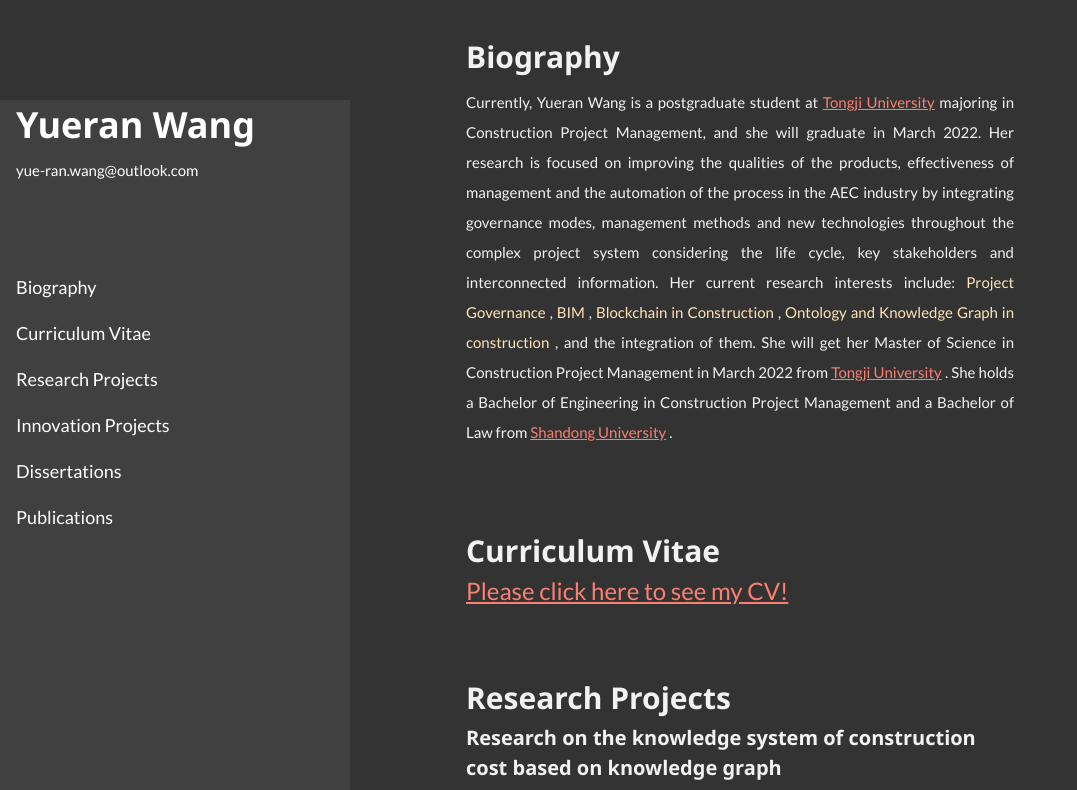
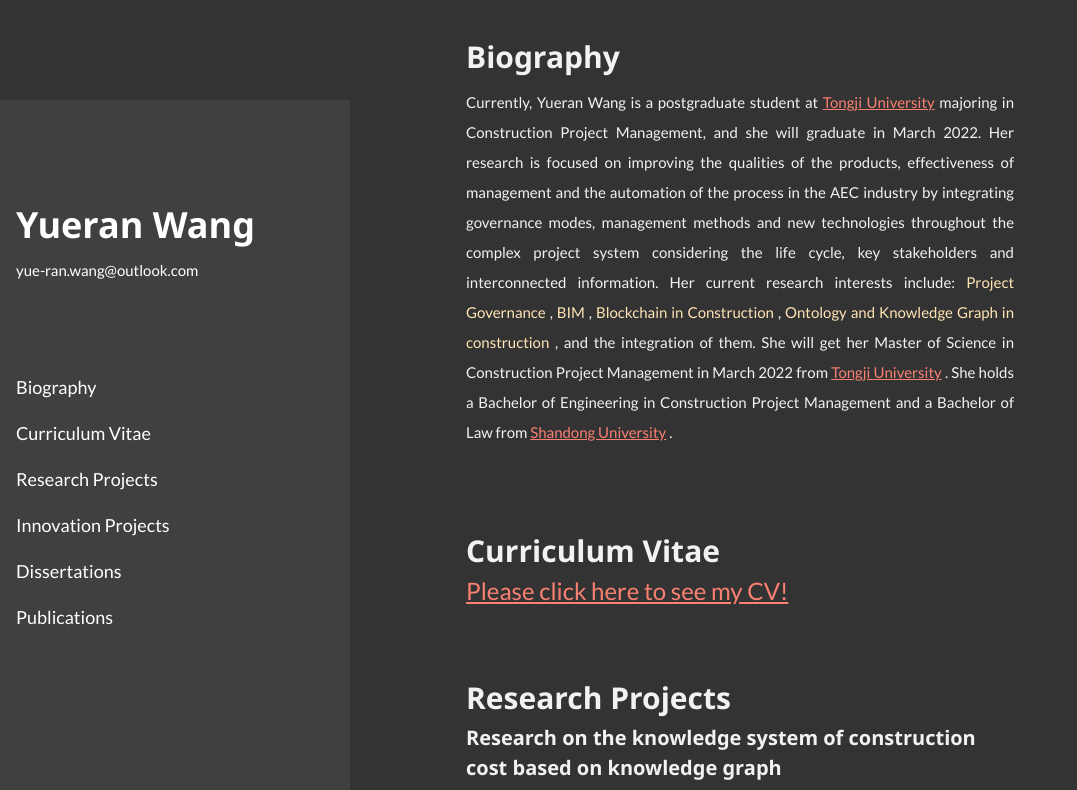
Before and after one commit to wangyueran098/wangyueran098.github.io, a plain HTML site: page index.html in a window 1280 px wide. Shown: the top 790 px of the page, without its empty margins (0-1077 px from the left). Drawn offline with Linux system fonts and the light colour scheme.

Commit message:
Update index.html

```diff
--- a/index.html
+++ b/index.html
@@ -20,7 +20,7 @@ section {
 
 <!-- Sidebar/menu -->
 <nav class="w3-sidebar w3-collapse w3-darkgrey w3-text-white w3-bar-block" style="z-index:3;width:350px;margin-top:100px" id="mySidebar">
-  <div class="w3-container">
+  <div class="w3-container" style="margin-top:100px">
     <!--img src="/w3images/avatar_g2.jpg" style="width:45%;" class="w3-round"-->
     <h1><b>Yueran Wang</b></h1>
     <p class="w3-main">yue-ran.wang@outlook.com</p>
```
